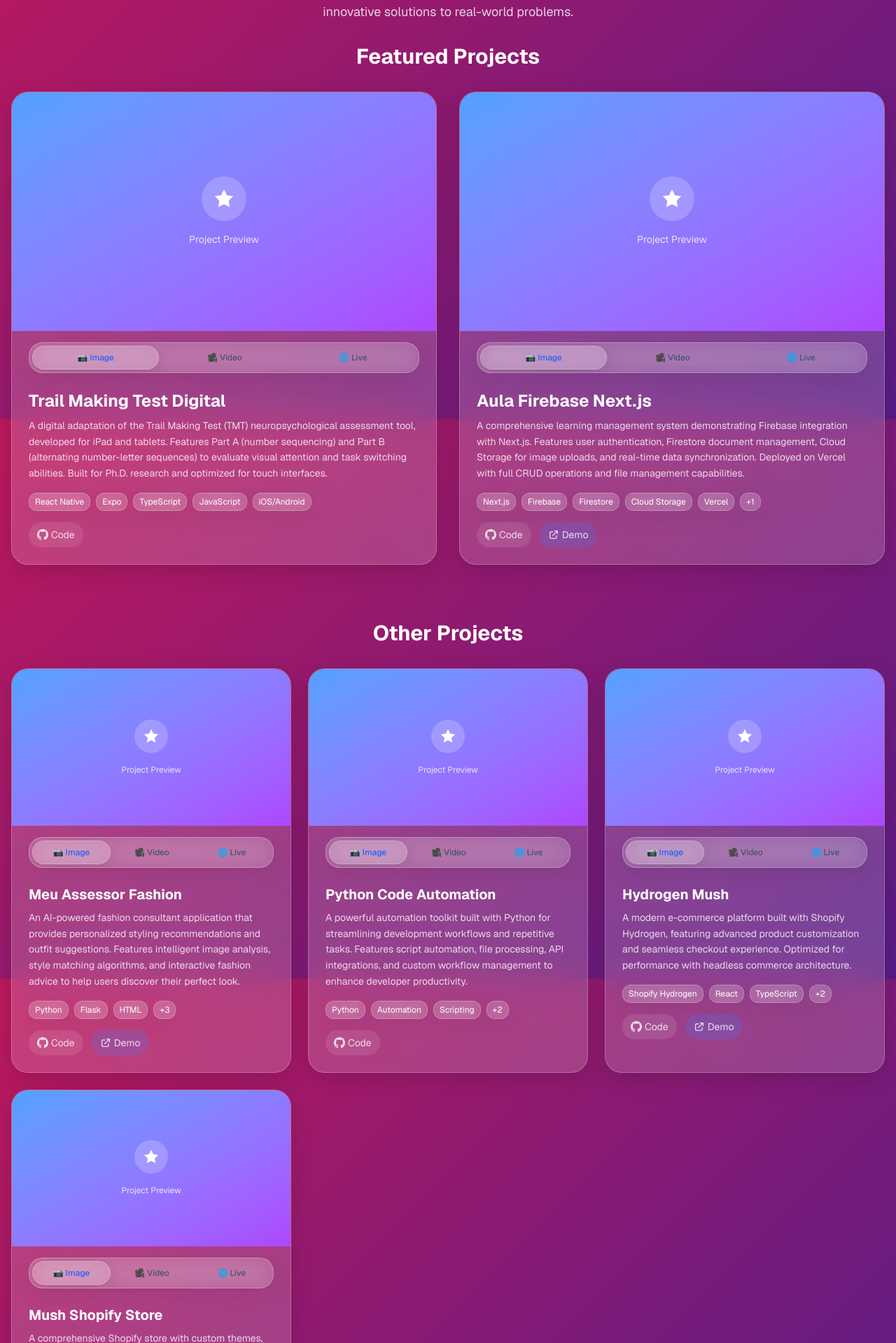
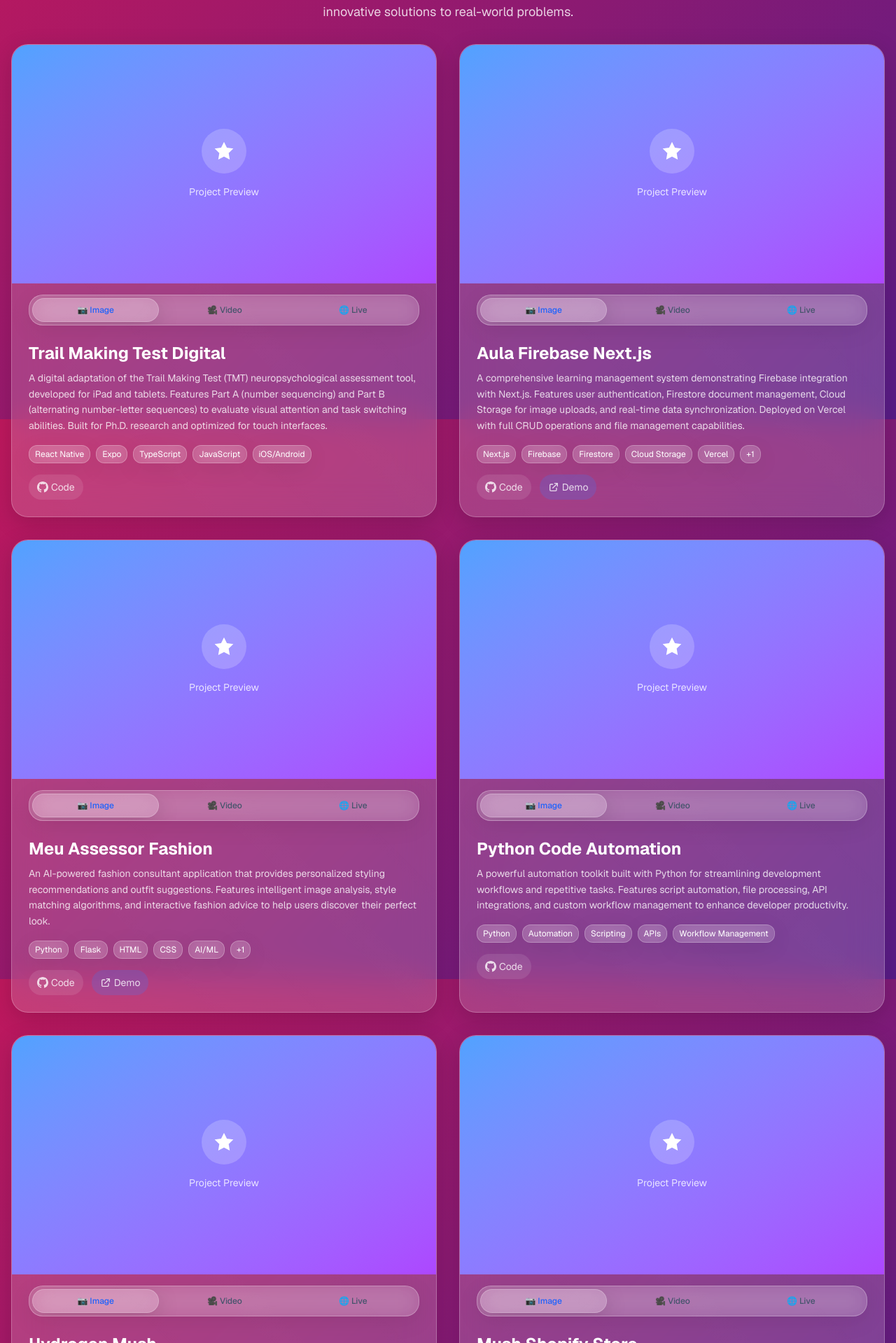
Before and after one commit to viniciusgdoliveira/portfolio, a Next.js app: page /projects in a window 1280 px wide. Shown: the part 201-2120 px from the top of the page at 70% size. Built offline with nearby package versions, Linux system fonts and the light colour scheme.

Commit message:
UI: updates on card and tags

```diff
--- a/src/app/page.tsx
+++ b/src/app/page.tsx
@@ -10,18 +10,47 @@
     {
       title: "At Work",
       content: "As a Software Engineer focused on Shopify, Hydrogen, and modern web technologies, I bring precision and reliability to every project. My approach is methodical yet creative, always aiming to deliver solutions that not only meet expectations but move them forward.",
-      image: "https://cdn.shopify.com/s/files/1/0666/0207/4202/files/MG_7808.jpg?v=1758300880"
+      image: "https://cdn.shopify.com/s/files/1/0666/0207/4202/files/MG_7808.jpg?v=1758300880",
+      techStack: [
+        "Shopify",
+        "Hydrogen",
+        "TypeScript",
+        "React.js",
+        "Next.js",
+        "Firebase",
+        "Node.js",
+        "Git & Version Control"
+      ]
     },
     {
       title: "Beyond Work",
       content: "I value balance between work and leisure, embracing the idea of creative idleness where stepping away from the desk often sparks the best solutions. Whether collaborating with a team or enjoying time at the beach, I approach life with openness and positivity, believing that rest and curiosity are as essential to progress as focus and discipline.",
-      image: "https://cdn.shopify.com/s/files/1/0666/0207/4202/files/WhatsApp_Image_2025-09-19_at_13.37.57.jpg?v=1758300008"
-    }
-    ,
+      image: "https://cdn.shopify.com/s/files/1/0666/0207/4202/files/WhatsApp_Image_2025-09-19_at_13.37.57.jpg?v=1758300008",
+      techStack: [
+        "Creativity",
+        "Adaptability",
+        "Collaboration",
+        "Emotional Intelligence",
+        "Open-mindedness",
+        "Positivity",
+        "Cultural Awareness",
+        "Problem Solving"
+      ]
+    },
     {
       title: "Always Learning",
       content: "Curiosity drives me. I enjoy exploring new technologies, contributing to open source, and refining my craft. For me, growth is not only about technical skills but also about building meaningful connections and evolving as a person along the way.",
-      image: "https://cdn.shopify.com/s/files/1/0666/0207/4202/files/MG_7850.jpg?v=1758300881"
+      image: "https://cdn.shopify.com/s/files/1/0666/0207/4202/files/MG_7850.jpg?v=1758300881",
+      techStack: [
+        "Continuous Learning",
+        "Curiosity",
+        "Research & Exploration",
+        "Open Source Contribution",
+        "Critical Thinking",
+        "Self-Reflection",
+        "Knowledge Sharing",
+        "Innovation"
+      ]
     }
   ];
 
@@ -123,7 +152,7 @@
             </p>
           </div>
 
-          <div className="grid lg:grid-cols-2 gap-12 items-center">
+          <div className="grid lg:grid-cols-2 gap-12 items-start">
             {/* Rotating Photo/Content */}
             <div className="relative">
               <div className="aspect-square rounded-3xl liquid-glass overflow-hidden transition-all duration-1000 ease-in-out">
@@ -155,7 +184,7 @@
             </div>
 
             {/* Content */}
-            <div className="liquid-card p-8">
+            <div className="liquid-card p-8 aspect-square flex flex-col justify-between">
               <div className="mb-6">
                 <h3 className="text-2xl font-bold text-white mb-4">
                   {aboutSections[currentAboutIndex].title}
@@ -165,26 +194,13 @@
                 </p>
               </div>
 
-              {/* Skills */}
+              {/* Dynamic Skills */}
               <div className="flex flex-wrap gap-3">
-                <span className="px-4 py-2 liquid-glass-light text-white rounded-full text-sm font-medium">
-                  Shopify
-                </span>
-                <span className="px-4 py-2 liquid-glass-light text-white rounded-full text-sm font-medium">
-                  Hydrogen
-                </span>
-                <span className="px-4 py-2 liquid-glass-light text-white rounded-full text-sm font-medium">
-                  TypeScript
-                </span>
-                <span className="px-4 py-2 liquid-glass-light text-white rounded-full text-sm font-medium">
-                  ReactJS
-                </span>
-                <span className="px-4 py-2 liquid-glass-light text-white rounded-full text-sm font-medium">
-                  Next.js
-                </span>
-                <span className="px-4 py-2 liquid-glass-light text-white rounded-full text-sm font-medium">
-                  Firebase
-                </span>
+                {aboutSections[currentAboutIndex].techStack.map((skill, index) => (
+                  <span key={index} className="px-4 py-2 liquid-glass-light text-white rounded-full text-sm font-medium">
+                    {skill}
+                  </span>
+                ))}
               </div>
             </div>
           </div>
--- a/src/app/projects/page.tsx
+++ b/src/app/projects/page.tsx
@@ -72,8 +72,6 @@
     }
   ];
 
-  const featuredProjects = projects.filter(project => project.featured);
-  const otherProjects = projects.filter(project => !project.featured);
 
   const ProjectCard = ({ project, isFeatured = false }: { project: typeof projects[0], isFeatured?: boolean }) => {
     const [activeTab, setActiveTab] = useState<'image' | 'video' | 'live'>('image');
@@ -249,27 +247,29 @@
             </p>
           </div>
 
-          {/* Featured Projects */}
-          <section className="mb-20">
-            <h2 className="text-3xl font-bold text-white mb-8 text-center">
-              Featured Projects
-            </h2>
-            <div className="grid lg:grid-cols-2 gap-8">
-              {featuredProjects.map((project) => (
-                <ProjectCard key={project.id} project={project} isFeatured={true} />
-              ))}
-            </div>
-          </section>
+          {/* All Projects */}
+          <section>
+            <div className="space-y-8">
+              {/* Row 1 */}
+              <div className="grid lg:grid-cols-2 gap-8">
+                {projects.slice(0, 2).map((project) => (
+                  <ProjectCard key={project.id} project={project} isFeatured={true} />
+                ))}
+              </div>
 
-          {/* Other Projects */}
-          <section>
-            <h2 className="text-3xl font-bold text-white mb-8 text-center">
-              Other Projects
-            </h2>
-            <div className="grid md:grid-cols-2 lg:grid-cols-3 gap-6">
-              {otherProjects.map((project) => (
-                <ProjectCard key={project.id} project={project} isFeatured={false} />
-              ))}
+              {/* Row 2 */}
+              <div className="grid lg:grid-cols-2 gap-8">
+                {projects.slice(2, 4).map((project) => (
+                  <ProjectCard key={project.id} project={project} isFeatured={true} />
+                ))}
+              </div>
+
+              {/* Row 3 */}
+              <div className="grid lg:grid-cols-2 gap-8">
+                {projects.slice(4, 6).map((project) => (
+                  <ProjectCard key={project.id} project={project} isFeatured={true} />
+                ))}
+              </div>
             </div>
           </section>
         </div>
```
